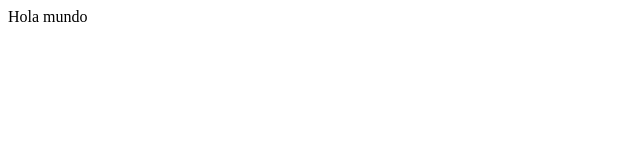
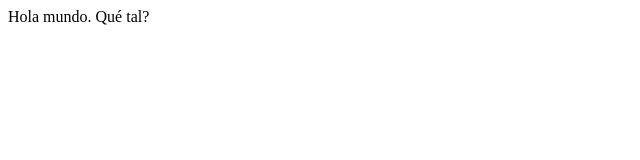
Before and after one commit to MPNimo/ejercicios-de-adalab, a plain HTML site: page Modulo-1-leccion-01-ejercicio-1/index.html in a window 1280 px wide. Shown: the full height of the page, 0-640 px from the left. Drawn offline with Linux system fonts and the light colour scheme.

```diff
--- a/Modulo-1-leccion-01-ejercicio-1/index.html
+++ b/Modulo-1-leccion-01-ejercicio-1/index.html
@@ -6,6 +6,6 @@
     <title>Document</title>
 </head>
 <body>
-    Hola mundo
+    Hola mundo. Qué tal?
 </body>
 </html>
```
